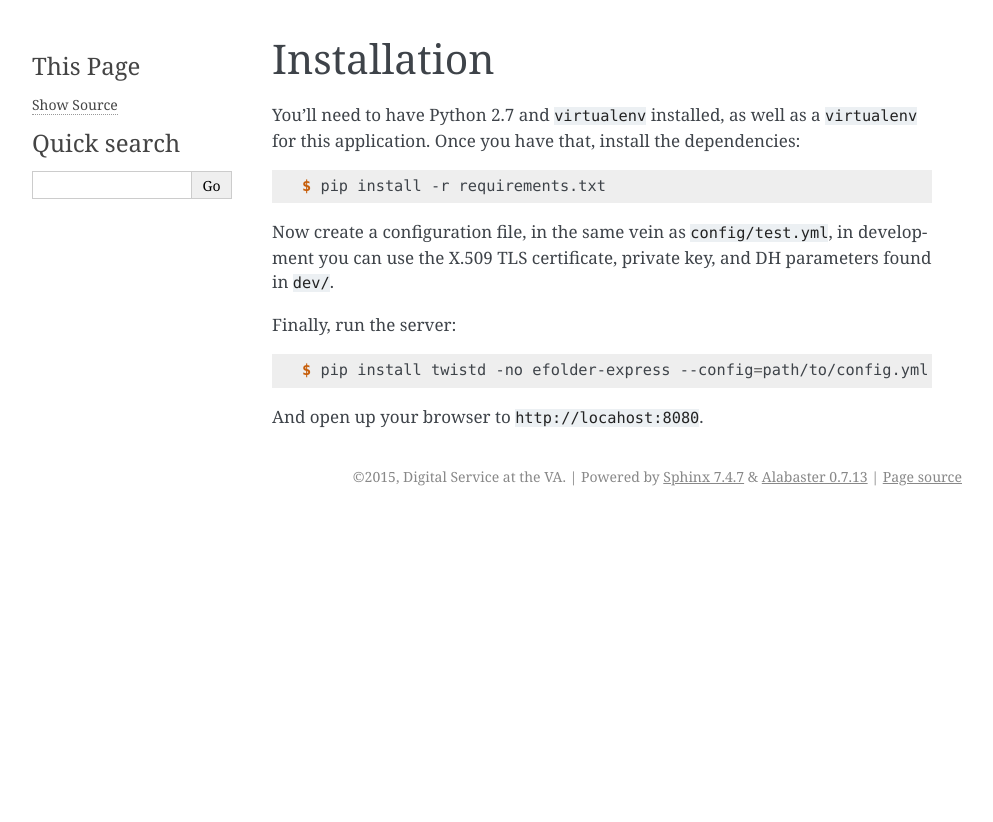
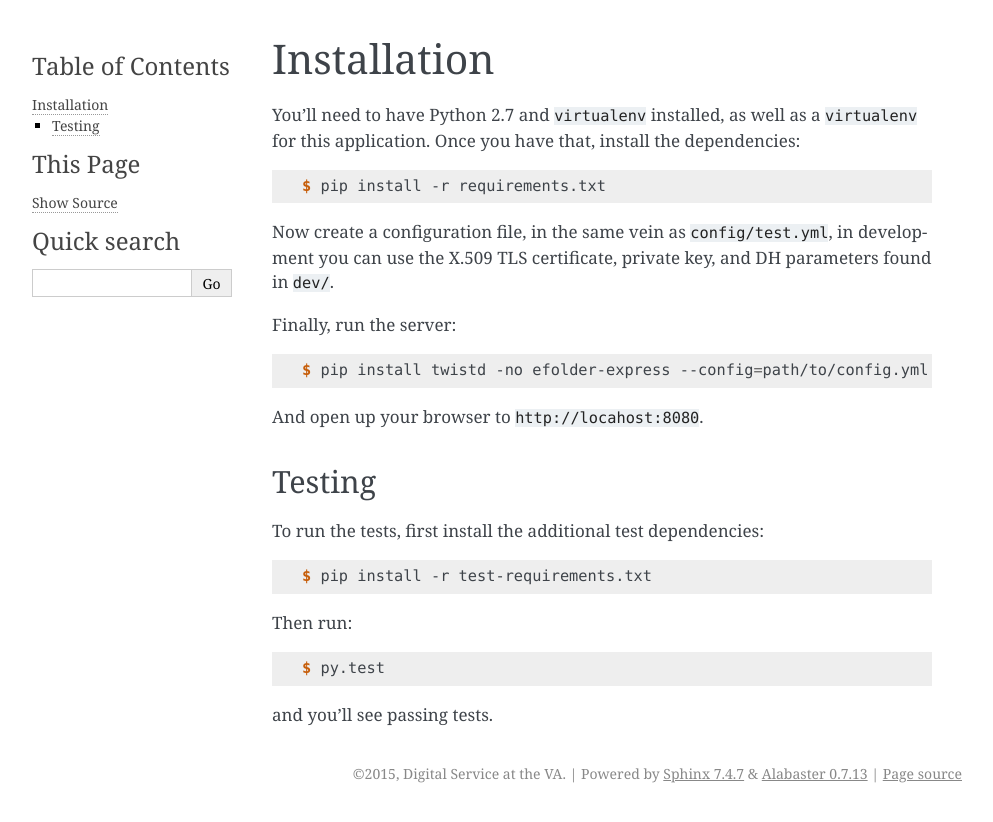
Before and after one commit to department-of-veterans-affairs/efolder-express, a Sphinx documentation site: the page built from docs/installation.rst, in a window 1280 px wide. Shown: the top 822 px of the page, without its empty margins (148-1141 px from the left). Built offline with Sphinx 7.4.7, drawn with Linux system fonts in a browser that asks for light colours.

Commit message:
Document the tests

```diff
--- a/docs/installation.rst
+++ b/docs/installation.rst
@@ -20,3 +20,20 @@ Finally, run the server:
     $ pip install twistd -no efolder-express --config=path/to/config.yml
 
 And open up your browser to ``http://locahost:8080``.
+
+Testing
+-------
+
+To run the tests, first install the additional test dependencies:
+
+.. code-block:: console
+
+    $ pip install -r test-requirements.txt
+
+Then run:
+
+.. code-block:: console
+
+    $ py.test
+
+and you'll see passing tests.
```
